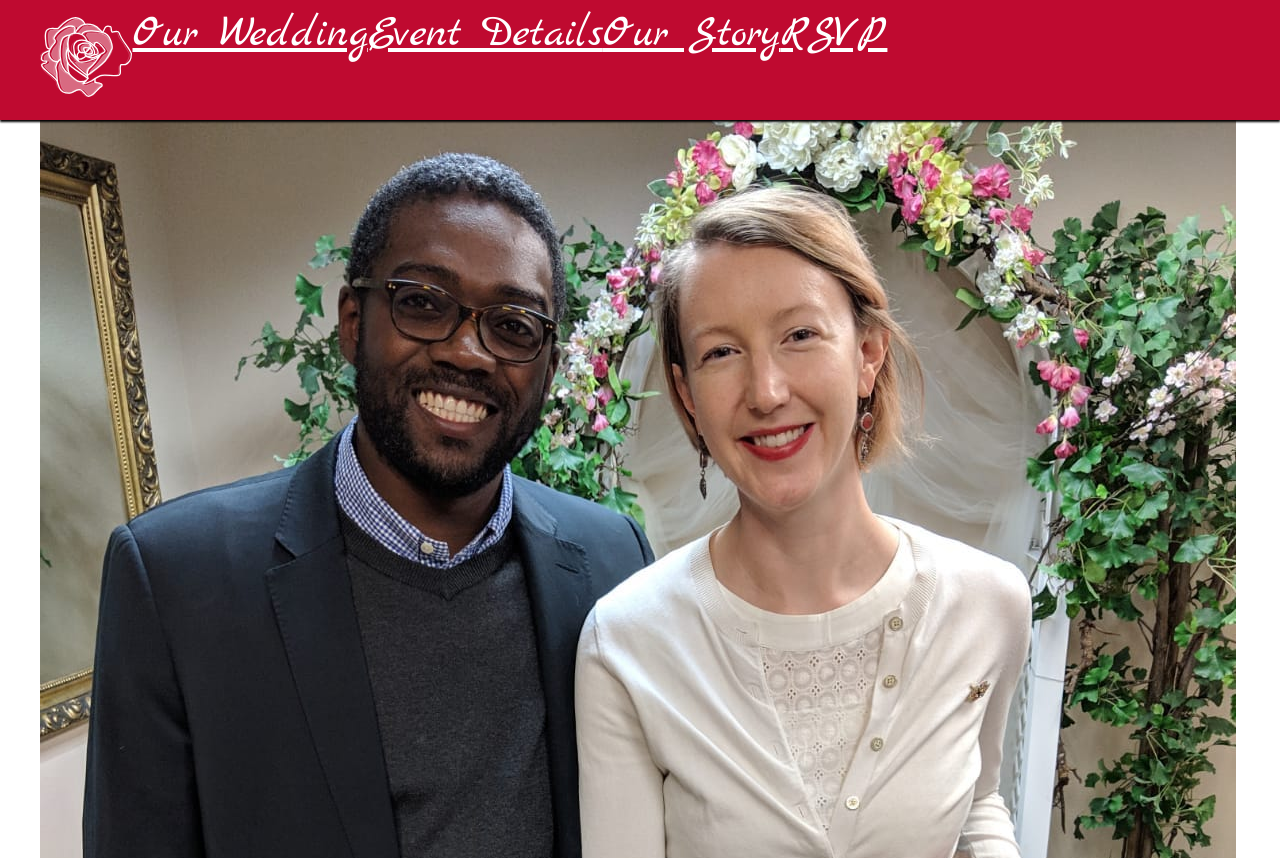
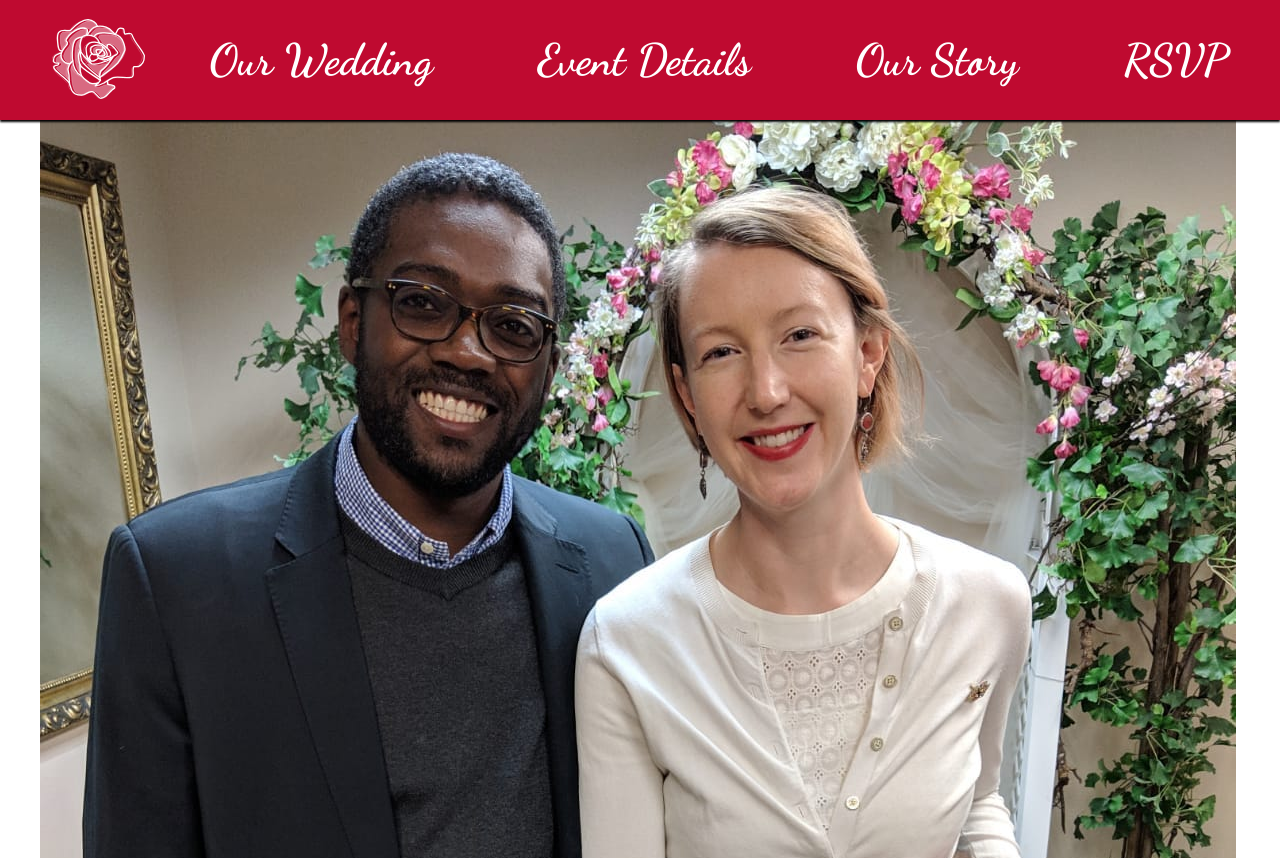
Before and after one commit to HelenHMaher/privatandflorence, a React (Create React App) app: page / in a window 1280 px wide. Shown: the top 860 px of the page. Built offline with nearby package versions, Linux system fonts and the light colour scheme.

Commit message:
fixed nasty font

```diff
--- a/src/App.css
+++ b/src/App.css
@@ -1,6 +1,7 @@
 @import "https://use.fontawesome.com/releases/v5.8.2/css/all.css";
 @import url("https://fonts.googleapis.com/css?family=Raleway&display=swap");
 @import url("https://fonts.googleapis.com/css?family=Marck+Script&display=swap");
+@import url("https://fonts.googleapis.com/css2?family=Dancing+Script:wght@700&display=swap");
 
 :root {
   --main-black: rgb(0, 0, 0);
@@ -17,6 +18,8 @@
   font-family: "raleway", sans-serif;
 }
 
+/******** NAV BAR *******/
+
 .nav {
   background-color: var(--main-red);
   display: flex;
@@ -32,22 +35,30 @@
 
 .nav > ul {
   display: flex;
-  font-family: "Marck Script", sans-serif;
+  font-family: "Dancing Script", cursive;
   list-style: none;
-  justify-content: space-evenly;
+  align-items: center;
+  width: 100vw;
+  justify-content: space-around;
 }
 
 .nav-list a {
   display: block;
+  text-align: center;
   font-size: 2.75rem;
   color: var(--main-white);
+  text-decoration: none;
 }
 
 .nav-list a:hover {
-  transform: scale(1.3);
+  transition-duration: 0.4s;
+  transform: scale(1.1);
+  opacity: 0.7;
 }
 
 #roseicon {
   height: 5rem;
   padding-top: 10px;
+  margin-left: -40px;
+  margin-right: -40px;
 }
--- a/src/welcome/index.js
+++ b/src/welcome/index.js
@@ -8,6 +8,7 @@ export const Welcome = () => {
           <h1>Privat and Florence</h1>
           <p>August 21, 2021</p>
         </div>
+
         <div className="main-image">
           <figure id="main-image">
             <img
```
